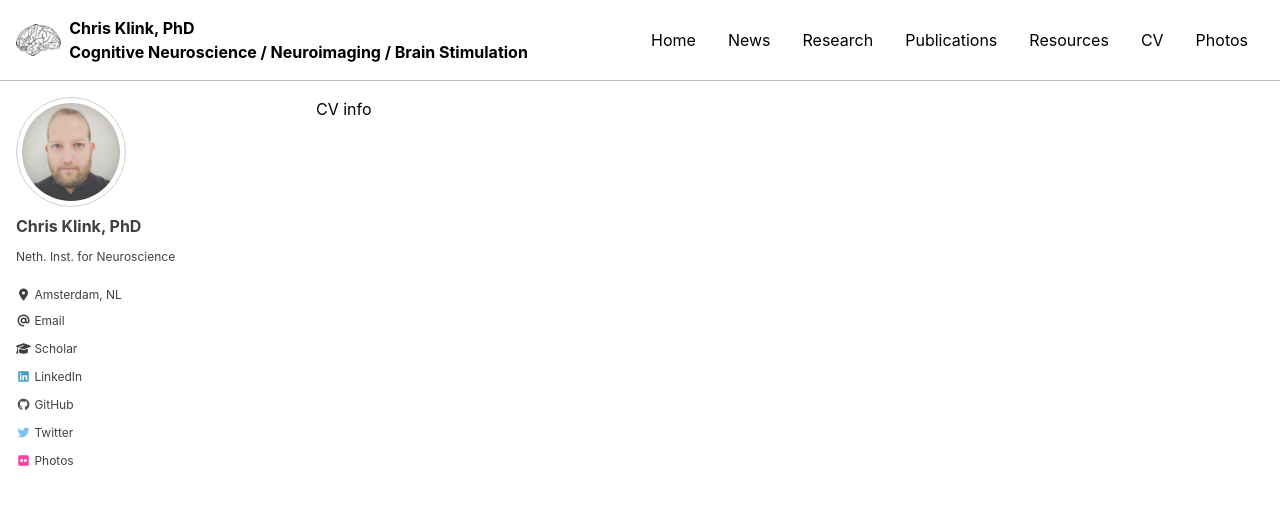
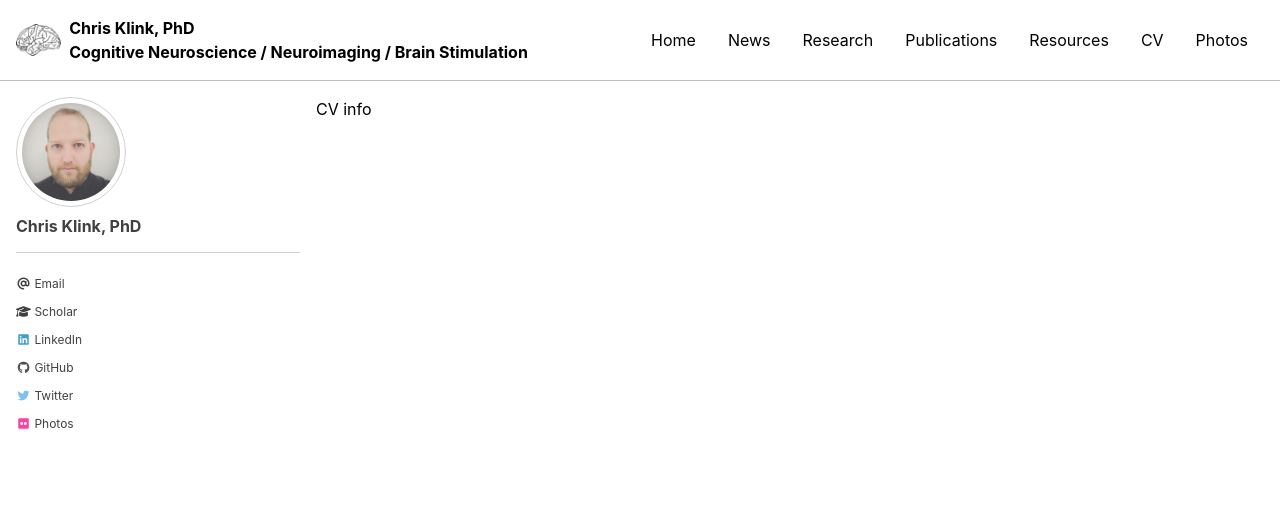
Before and after one commit to pcklink/pcklink.github.io, a Jekyll site: the page built from cv.html, in a window 1280 px wide and 900 px high. Shown: the top 505 px of the window. Built offline with Jekyll 4.4.1, drawn with Linux system fonts in a browser that asks for light colours; cached includes are drawn as plain includes; nearby versions of some CDN libraries.

Commit message:
Update _config.yml

```diff
--- a/_config.yml
+++ b/_config.yml
@@ -110,8 +110,8 @@ author:
   name             : "Chris Klink, PhD"
   avatar           : "/assets/images/bio-photo.png" # path of avatar image, e.g. "/assets/images/bio-photo.jpg"
   # bio              : "Neuroscientist interested in the neural mechanisms of perception and cognition. How does the brain process information to create flexible, goal-directed behavior? How can we restore and improve these processes?"
-  bio              : "Neth. Inst. for Neuroscience"
-  location         : "Amsterdam, NL"
+  bio              : "----------------"#"Neth. Inst. for Neuroscience"
+  location         : # "Amsterdam, NL"
   email            : # "c.klink@nin.knaw.nl"
   links:
     - label: "Email"
```
